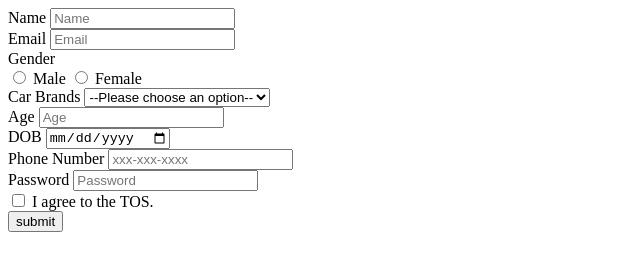
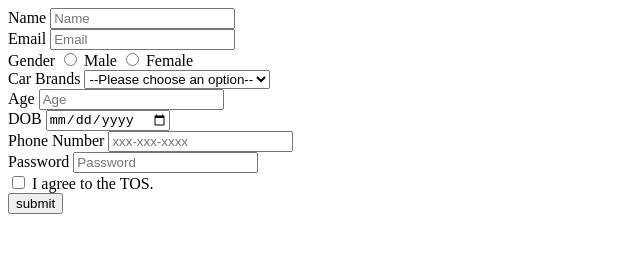
Before and after one commit to acciojob/signup-form-car-Pratik-Bhagwat, a website: page main.html in a window 1280 px wide. Shown: the whole page, without its empty margins (0-640 px from the left). Drawn offline with Linux system fonts and the light colour scheme.

Commit message:
created a submission

```diff
--- a/main.html
+++ b/main.html
@@ -9,12 +9,10 @@
 <body>
 	<!-- the entire body must be written by student -->
 	<form method="post">
-      <div>
       <label for="name">Name</label>
       <input type="text" name="name" id="name" placeholder="Name" required />
-      </div>
+      <br />
 
-      <div>
       <label for="email">Email</label>
       <input
         type="email"
@@ -23,39 +21,32 @@
         placeholder="Email"
         required
       />
-      </div>
+      <br />
 
       <label for="gender">Gender</label>
-      <div>
       <input type="radio" name="gender" id="gender_m" required />
       <label for="gender_m">Male</label>
       <input type="radio" name="gender" id="gender_f" />
       <label for="gender_f">Female</label>
-      </div>
+      <br />
 
-      <div>
       <label for="cars">Car Brands</label>
-        <select name="car_brand" id="cars" required>
-          <option value="" selected disabled>
-            --Please choose an option--
-          </option>
+      <select name="cars" id="cars" required>
+        <option value="" selected disabled>--Please choose an option--</option>
         <option value="bmw">BMW</option>
         <option value="audi">Audi</option>
         <option value="mercedez">Mercedez</option>
       </select>
-      </div>
+      <br />
 
-      <div>
       <label for="age">Age</label>
       <input type="number" name="age" id="age" placeholder="Age" required />
-      </div>
+      <br />
 
-      <div>
       <label for="dob">DOB</label>
       <input type="date" name="dob" id="dob" required />
-      </div>
+      <br />
 
-      <div>
       <label for="tel">Phone Number</label>
       <input
         type="tel"
@@ -63,9 +54,8 @@
         id="tel"
         placeholder="xxx-xxx-xxxx"
       />
-      </div>
+      <br />
 
-      <div>
       <label for="password">Password</label>
       <input
         type="password"
@@ -73,15 +63,13 @@
         id="password"
         placeholder="Password"
       />
-      </div>
+      <br />
 
-      <div>
       <input type="checkbox" name="checkbox" id="tos" />
       <label for="tos">I agree to the TOS.</label>
-      </div>
-      <div>
+      <br />
+
       <button type="submit">submit</button>
-      </div>
     </form>
     <script type="text/javascript" src="./script.js">
 </script>
```
Lines whose indentation alone changed are shown as unchanged.
